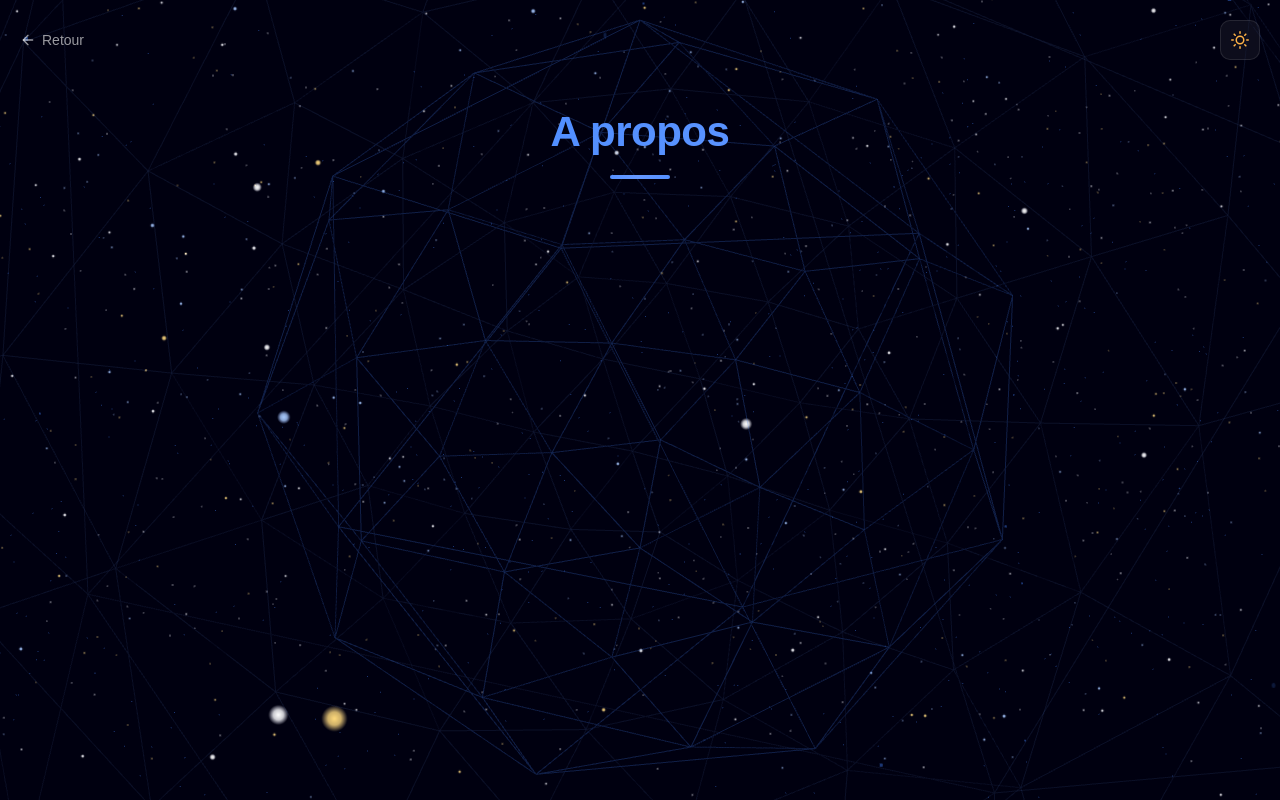
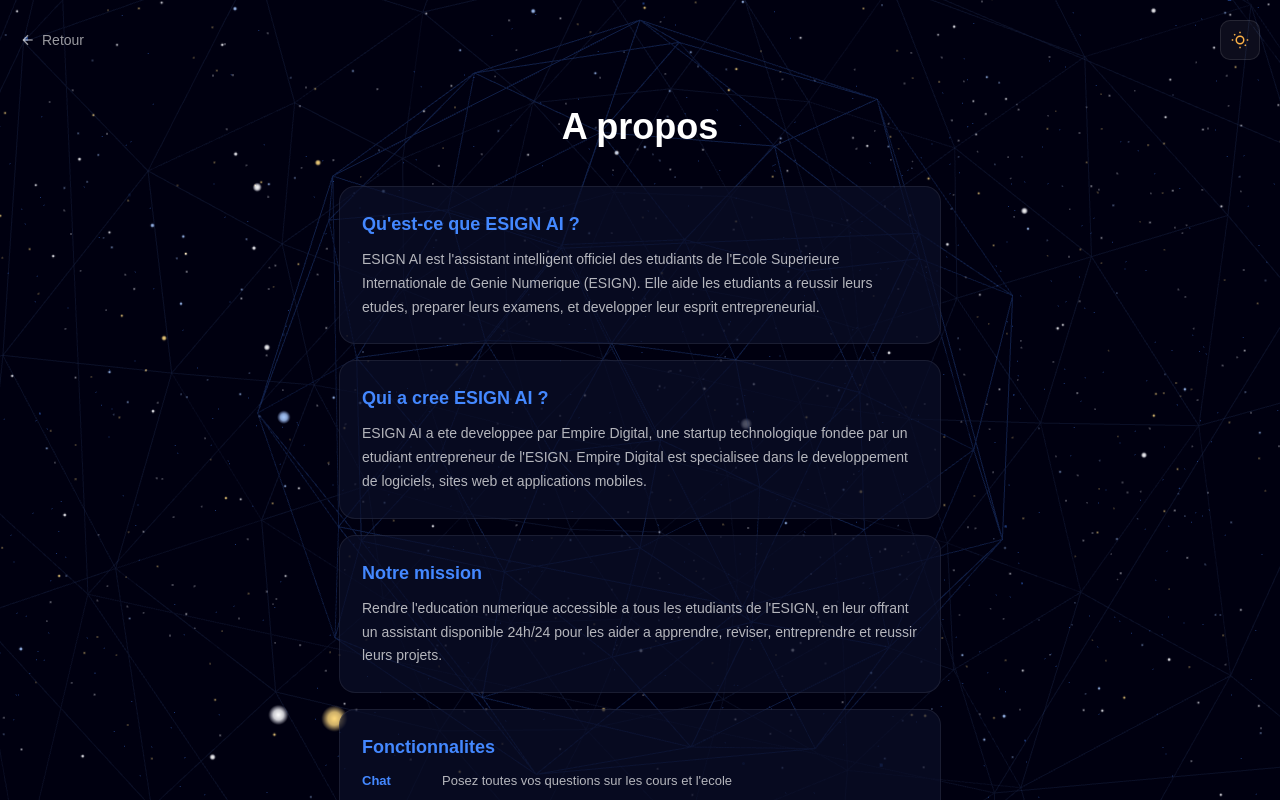
Before and after one commit to warell237/esign-IA, a Next.js app: page /about in a window 1280 px wide. Built offline with nearby package versions, Linux system fonts and the light colour scheme.

Commit message:
Simple about page with animations

```diff
--- a/src/app/about/page.js
+++ b/src/app/about/page.js
@@ -1,6 +1,6 @@
 'use client';
 
-import { useState, useEffect, useRef } from 'react';
+import { useState, useEffect } from 'react';
 import Link from 'next/link';
 import SpaceBackground from '../components/SpaceBackground';
 import { useTheme } from '../providers';
@@ -9,42 +9,20 @@
   const { theme, toggleTheme } = useTheme();
   const [mounted, setMounted] = useState(false);
   const [isMobile, setIsMobile] = useState(false);
-  const [visibleCards, setVisibleCards] = useState([]);
-  const cardsRef = useRef([]);
+  const [visible, setVisible] = useState(false);
 
   useEffect(() => {
     setMounted(true);
     setIsMobile(window.innerWidth < 640);
     const handleResize = () => setIsMobile(window.innerWidth < 640);
     window.addEventListener('resize', handleResize);
-
-    // Animation d'apparition séquentielle des cartes
-    const observer = new IntersectionObserver(
-      (entries) => {
-        entries.forEach((entry) => {
-          if (entry.isIntersecting) {
-            const index = parseInt(entry.target.dataset.index);
-            setVisibleCards((prev) => [...new Set([...prev, index])]);
-          }
-        });
-      },
-      { threshold: 0.2 }
-    );
-
-    cardsRef.current.forEach((card) => {
-      if (card) observer.observe(card);
-    });
-
-    return () => {
-      window.removeEventListener('resize', handleResize);
-      observer.disconnect();
-    };
+    setTimeout(() => setVisible(true), 100);
+    return () => window.removeEventListener('resize', handleResize);
   }, []);
 
   if (!mounted) return null;
 
   const isDark = theme === 'dark';
-
   const textColor = isDark ? 'rgba(255,255,255,0.7)' : 'rgba(0,0,0,0.65)';
   const titleColor = isDark ? 'white' : '#0a1035';
   const cardBg = isDark ? 'rgba(10,15,40,0.7)' : 'rgba(255,255,255,0.7)';
@@ -52,243 +30,96 @@
   const accent = '#4488ff';
 
   const cards = [
-    {
-      icon: (
-        <svg width="28" height="28" viewBox="0 0 24 24" fill="none" stroke={accent} strokeWidth="1.5" strokeLinecap="round" strokeLinejoin="round">
-          <path d="M12 2a10 10 0 1010 10A10 10 0 0012 2z"/>
-          <path d="M12 6v6l4 2"/>
-        </svg>
-      ),
-      title: "Qu'est-ce que ESIGN AI ?",
-      text: "ESIGN AI est l'assistant intelligent officiel des etudiants de l'Ecole Superieure Internationale de Genie Numerique (ESIGN). Elle aide les etudiants a reussir leurs etudes, preparer leurs examens, et developper leur esprit entrepreneurial grace a l'intelligence artificielle.",
-      gradient: 'linear-gradient(135deg, #4488ff20, #3366cc10)',
-    },
-    {
-      icon: (
-        <svg width="28" height="28" viewBox="0 0 24 24" fill="none" stroke={accent} strokeWidth="1.5" strokeLinecap="round" strokeLinejoin="round">
-          <rect x="2" y="7" width="20" height="14" rx="2" ry="2"/>
-          <path d="M16 21V5a2 2 0 00-2-2h-4a2 2 0 00-2 2v16"/>
-        </svg>
-      ),
-      title: 'Qui a cree ESIGN AI ?',
-      text: 'ESIGN AI a ete developpee par Empire Digital, une startup technologique fondee par un etudiant entrepreneur de l\'ESIGN. Empire Digital est specialisee dans le developpement de logiciels, sites web, applications mobiles et solutions numeriques.',
-      gradient: 'linear-gradient(135deg, #00cc8820, #00996610)',
-    },
-    {
-      icon: (
-        <svg width="28" height="28" viewBox="0 0 24 24" fill="none" stroke={accent} strokeWidth="1.5" strokeLinecap="round" strokeLinejoin="round">
-          <circle cx="12" cy="12" r="10"/>
-          <path d="M12 6v6l4 2"/>
-        </svg>
-      ),
-      title: 'Notre mission',
-      text: "Rendre l'education numerique accessible a tous les etudiants de l'ESIGN, en leur offrant un assistant disponible 24h/24 pour les aider a apprendre, reviser, entreprendre et reussir leurs projets.",
-      gradient: 'linear-gradient(135deg, #ffb34720, #ff8c0010)',
-    },
-    {
-      icon: (
-        <svg width="28" height="28" viewBox="0 0 24 24" fill="none" stroke={accent} strokeWidth="1.5" strokeLinecap="round" strokeLinejoin="round">
-          <polygon points="12 2 15.09 8.26 22 9.27 17 14.14 18.18 21.02 12 17.77 5.82 21.02 7 14.14 2 9.27 8.91 8.26 12 2"/>
-        </svg>
-      ),
-      title: 'Fonctionnalites',
-      features: [
+    { title: "Qu'est-ce que ESIGN AI ?", text: "ESIGN AI est l'assistant intelligent officiel des etudiants de l'Ecole Superieure Internationale de Genie Numerique (ESIGN). Elle aide les etudiants a reussir leurs etudes, preparer leurs examens, et developper leur esprit entrepreneurial." },
+    { title: 'Qui a cree ESIGN AI ?', text: "ESIGN AI a ete developpee par Empire Digital, une startup technologique fondee par un etudiant entrepreneur de l'ESIGN. Empire Digital est specialisee dans le developpement de logiciels, sites web et applications mobiles." },
+    { title: 'Notre mission', text: "Rendre l'education numerique accessible a tous les etudiants de l'ESIGN, en leur offrant un assistant disponible 24h/24 pour les aider a apprendre, reviser, entreprendre et reussir leurs projets." },
+  ];
+
+  const features = [
     { label: 'Chat', desc: "Posez toutes vos questions sur les cours et l'ecole" },
     { label: 'Mentor', desc: 'Coaching personnalise pour votre reussite academique' },
     { label: 'Examen', desc: 'Entrainez-vous avec des QCM et exercices' },
-        { label: 'Business', desc: 'Decouvrez comment generer des revenus avec vos competences' },
-        { label: 'Prof', desc: "Accedez aux informations sur l'ecole, les filieres et les profs" },
-      ],
-      gradient: 'linear-gradient(135deg, #ff6b6b20, #ee5a2410)',
-    },
+    { label: 'Business', desc: 'Decouvrez comment generer des revenus' },
+    { label: 'Prof', desc: "Accedez aux informations sur l'ecole et les filieres" },
   ];
 
   return (
-    <main style={{
-      width: '100%', minHeight: '100dvh',
-      background: isDark ? '#000010' : '#f2f5ff',
-      position: 'relative', fontFamily: 'Arial, sans-serif',
-      transition: 'background 0.4s ease',
-      overflow: 'hidden',
-    }}>
+    <main style={{ width: '100%', minHeight: '100dvh', background: isDark ? '#000010' : '#f2f5ff', position: 'relative', fontFamily: 'Arial, sans-serif', overflow: 'hidden' }}>
       <SpaceBackground />
 
-      {/* Particules flottantes */}
+      {/* Particules simples */}
       <div style={{ position: 'absolute', inset: 0, pointerEvents: 'none', zIndex: 0 }}>
-        {[...Array(8)].map((_, i) => (
+        {[...Array(6)].map((_, i) => (
           <div key={i} style={{
-            position: 'absolute',
-            width: 2 + Math.random() * 3,
-            height: 2 + Math.random() * 3,
-            borderRadius: '50%',
-            background: accent,
-            opacity: 0.15,
-            top: `${Math.random() * 100}%`,
-            left: `${Math.random() * 100}%`,
-            animation: `floatParticle ${6 + Math.random() * 8}s ease-in-out infinite`,
-            animationDelay: `${Math.random() * 5}s`,
+            position: 'absolute', width: 3, height: 3, borderRadius: '50%', background: accent,
+            opacity: 0.12, top: `${20 + i * 15}%`, left: `${10 + i * 12}%`,
+            animation: `floatParticle ${5 + i * 2}s ease-in-out infinite`,
           }} />
         ))}
       </div>
 
       {/* Header */}
       <div style={{ position: 'fixed', top: isMobile ? '12px' : '20px', left: isMobile ? '12px' : '20px', right: isMobile ? '12px' : '20px', zIndex: 100, display: 'flex', justifyContent: 'space-between', alignItems: 'center' }}>
-        <Link href="/" style={{ color: isDark ? 'rgba(255,255,255,0.6)' : 'rgba(10,16,53,0.6)', fontSize: 14, textDecoration: 'none', display: 'flex', alignItems: 'center', gap: 6, transition: 'color 0.2s' }}>
-          <svg width="16" height="16" viewBox="0 0 24 24" fill="none" stroke="currentColor" strokeWidth="2" strokeLinecap="round" strokeLinejoin="round"><line x1="19" y1="12" x2="5" y2="12"/><polyline points="12 19 5 12 12 5"/></svg>
+        <Link href="/" style={{ color: isDark ? 'rgba(255,255,255,0.6)' : 'rgba(10,16,53,0.6)', fontSize: 14, textDecoration: 'none', display: 'flex', alignItems: 'center', gap: 6 }}>
+          <svg width="16" height="16" viewBox="0 0 24 24" fill="none" stroke="currentColor" strokeWidth="2"><line x1="19" y1="12" x2="5" y2="12"/><polyline points="12 19 5 12 12 5"/></svg>
           Retour
         </Link>
-        <button onClick={toggleTheme} style={{ width: 40, height: 40, borderRadius: 10, border: `1px solid ${isDark ? 'rgba(255,255,255,0.1)' : 'rgba(0,0,0,0.1)'}`, background: isDark ? 'rgba(255,255,255,0.05)' : 'rgba(0,0,0,0.05)', backdropFilter: 'blur(20px)', cursor: 'pointer', display: 'flex', alignItems: 'center', justifyContent: 'center', transition: 'all 0.3s ease' }}>
+        <button onClick={toggleTheme} style={{ width: 40, height: 40, borderRadius: 10, border: `1px solid ${isDark ? 'rgba(255,255,255,0.1)' : 'rgba(0,0,0,0.1)'}`, background: isDark ? 'rgba(255,255,255,0.05)' : 'rgba(0,0,0,0.05)', cursor: 'pointer', display: 'flex', alignItems: 'center', justifyContent: 'center' }}>
           {isDark ? (
-            <svg width="18" height="18" viewBox="0 0 24 24" fill="none" stroke="#ffb347" strokeWidth="2" strokeLinecap="round" strokeLinejoin="round"><circle cx="12" cy="12" r="5"/><line x1="12" y1="1" x2="12" y2="3"/><line x1="12" y1="21" x2="12" y2="23"/><line x1="4.22" y1="4.22" x2="5.64" y2="5.64"/><line x1="18.36" y1="18.36" x2="19.78" y2="19.78"/><line x1="1" y1="12" x2="3" y2="12"/><line x1="21" y1="12" x2="23" y2="12"/><line x1="4.22" y1="19.78" x2="5.64" y2="18.36"/><line x1="18.36" y1="5.64" x2="19.78" y2="4.22"/></svg>
+            <svg width="18" height="18" viewBox="0 0 24 24" fill="none" stroke="#ffb347" strokeWidth="2"><circle cx="12" cy="12" r="5"/><line x1="12" y1="1" x2="12" y2="3"/><line x1="12" y1="21" x2="12" y2="23"/><line x1="4.22" y1="4.22" x2="5.64" y2="5.64"/><line x1="18.36" y1="18.36" x2="19.78" y2="19.78"/><line x1="1" y1="12" x2="3" y2="12"/><line x1="21" y1="12" x2="23" y2="12"/></svg>
           ) : (
-            <svg width="18" height="18" viewBox="0 0 24 24" fill="none" stroke="#3366cc" strokeWidth="2" strokeLinecap="round" strokeLinejoin="round"><path d="M21 12.79A9 9 0 1111.21 3 7 7 0 0021 12.79z"/></svg>
+            <svg width="18" height="18" viewBox="0 0 24 24" fill="none" stroke="#3366cc" strokeWidth="2"><path d="M21 12.79A9 9 0 1111.21 3 7 7 0 0021 12.79z"/></svg>
           )}
         </button>
       </div>
 
       {/* Contenu */}
-      <div style={{ position: 'relative', zIndex: 10, maxWidth: 720, margin: '0 auto', padding: isMobile ? '80px 16px 40px' : '100px 24px 50px' }}>
+      <div style={{ position: 'relative', zIndex: 10, maxWidth: 650, margin: '0 auto', padding: isMobile ? '80px 16px 40px' : '100px 24px 50px' }}>
 
-        {/* Titre avec animation */}
-        <div style={{ textAlign: 'center', marginBottom: 48, animation: 'fadeSlideDown 0.8s ease' }}>
         <h1 style={{
-            color: titleColor, fontSize: isMobile ? 32 : 42, fontWeight: 800,
-            marginBottom: 12, letterSpacing: '-0.5px',
-            background: 'linear-gradient(135deg, #4488ff, #6699ff)',
-            WebkitBackgroundClip: 'text', WebkitTextFillColor: 'transparent',
+          color: titleColor, fontSize: isMobile ? 28 : 36, fontWeight: 800, textAlign: 'center', marginBottom: 32,
+          opacity: visible ? 1 : 0, transform: visible ? 'translateY(0)' : 'translateY(-10px)',
+          transition: 'all 0.6s ease',
         }}>
           A propos
         </h1>
+
+        {/* Cartes avec animation fade-in */}
+        {cards.map((card, i) => (
+          <div key={i} style={{
+            background: cardBg, border: `1px solid ${cardBorder}`, borderRadius: 16,
+            padding: isMobile ? '20px 16px' : '24px 22px', marginBottom: 16,
+            opacity: visible ? 1 : 0, transform: visible ? 'translateY(0)' : 'translateY(20px)',
+            transition: `all 0.5s ease ${0.2 + i * 0.15}s`,
+          }}>
+            <h2 style={{ color: accent, fontSize: 18, fontWeight: 700, marginBottom: 10 }}>{card.title}</h2>
+            <p style={{ color: textColor, fontSize: 14, lineHeight: 1.7, margin: 0 }}>{card.text}</p>
+          </div>
+        ))}
+
+        {/* Carte Fonctionnalites */}
         <div style={{
-            width: 60, height: 4, borderRadius: 2,
-            background: 'linear-gradient(90deg, #4488ff, #6699ff, #4488ff)',
-            backgroundSize: '200% 100%',
-            animation: 'shimmer 2s ease-in-out infinite',
-            margin: '0 auto',
-          }} />
-        </div>
-
-        {/* Cartes */}
-        <div style={{ display: 'flex', flexDirection: 'column', gap: 20 }}>
-          {cards.map((card, i) => (
-            <div
-              key={i}
-              ref={(el) => (cardsRef.current[i] = el)}
-              data-index={i}
-              style={{
-                background: cardBg,
-                border: `1px solid ${cardBorder}`,
-                borderRadius: 20,
-                padding: isMobile ? '24px 20px' : '30px 28px',
-                backdropFilter: 'blur(20px)',
-                opacity: visibleCards.includes(i) ? 1 : 0,
-                transform: visibleCards.includes(i) ? 'translateY(0) scale(1)' : 'translateY(30px) scale(0.95)',
-                transition: `all 0.6s cubic-bezier(0.16, 1, 0.3, 1) ${i * 0.15}s`,
-                position: 'relative',
-                overflow: 'hidden',
-              }}
-            >
-              {/* Fond gradient animé */}
-              <div style={{
-                position: 'absolute', top: 0, left: 0, right: 0, bottom: 0,
-                background: card.gradient, opacity: visibleCards.includes(i) ? 1 : 0,
-                transition: `opacity 0.8s ease ${i * 0.2}s`,
-                pointerEvents: 'none',
-              }} />
-
-              {/* Barre latérale */}
-              <div style={{
-                position: 'absolute', left: 0, top: '20%', bottom: '20%',
-                width: 3, borderRadius: '0 4px 4px 0',
-                background: accent,
-                transform: visibleCards.includes(i) ? 'scaleY(1)' : 'scaleY(0)',
-                transition: `transform 0.6s ease ${i * 0.2 + 0.3}s`,
-                transformOrigin: 'top',
-              }} />
-
-              <div style={{ position: 'relative', zIndex: 1 }}>
-                {/* Icone + Titre */}
-                <div style={{ display: 'flex', alignItems: 'center', gap: 12, marginBottom: 16 }}>
-                  <div style={{
-                    width: 48, height: 48, borderRadius: 14,
-                    background: `${accent}15`,
-                    display: 'flex', alignItems: 'center', justifyContent: 'center',
-                    flexShrink: 0,
+          background: cardBg, border: `1px solid ${cardBorder}`, borderRadius: 16,
+          padding: isMobile ? '20px 16px' : '24px 22px',
+          opacity: visible ? 1 : 0, transform: visible ? 'translateY(0)' : 'translateY(20px)',
+          transition: `all 0.5s ease ${0.2 + 3 * 0.15}s`,
         }}>
-                    {card.icon}
-                  </div>
-                  <h2 style={{ color: titleColor, fontSize: isMobile ? 18 : 20, fontWeight: 700, margin: 0 }}>
-                    {card.title}
-                  </h2>
-                </div>
-
-                {/* Contenu */}
-                {card.text && (
-                  <p style={{ color: textColor, fontSize: 14, lineHeight: 1.8, margin: 0 }}>
-                    {card.text}
-                  </p>
-                )}
-
-                {/* Features */}
-                {card.features && (
+          <h2 style={{ color: accent, fontSize: 18, fontWeight: 700, marginBottom: 10 }}>Fonctionnalites</h2>
           <div style={{ display: 'flex', flexDirection: 'column', gap: 8 }}>
-                    {card.features.map((f, j) => (
-                      <div
-                        key={j}
-                        style={{
-                          display: 'flex', gap: 12, alignItems: 'flex-start',
-                          padding: '8px 12px', borderRadius: 10,
-                          background: `${accent}08`,
-                          opacity: visibleCards.includes(i) ? 1 : 0,
-                          transform: visibleCards.includes(i) ? 'translateX(0)' : 'translateX(-20px)',
-                          transition: `all 0.4s ease ${i * 0.15 + j * 0.1}s`,
-                        }}
-                      >
-                        <span style={{
-                          color: accent, fontWeight: 700, fontSize: 13,
-                          minWidth: 70, flexShrink: 0,
-                        }}>
-                          {f.label}
-                        </span>
-                        <span style={{ color: textColor, fontSize: 13, lineHeight: 1.6 }}>
-                          {f.desc}
-                        </span>
+            {features.map((f, i) => (
+              <div key={i} style={{ display: 'flex', gap: 10, alignItems: 'baseline' }}>
+                <span style={{ color: accent, fontWeight: 700, fontSize: 13, minWidth: 70 }}>{f.label}</span>
+                <span style={{ color: textColor, fontSize: 13 }}>{f.desc}</span>
               </div>
             ))}
           </div>
-                )}
-              </div>
-            </div>
-          ))}
-        </div>
-
-        {/* Footer */}
-        <div style={{
-          textAlign: 'center', marginTop: 40,
-          opacity: visibleCards.length > 0 ? 1 : 0,
-          transition: 'opacity 0.8s ease 1s',
-        }}>
-          <p style={{ color: isDark ? 'rgba(255,255,255,0.3)' : 'rgba(0,0,0,0.3)', fontSize: 12, marginBottom: 8 }}>
-            ESIGN AI — Developpe par Empire Digital
-          </p>
-          <p style={{ color: isDark ? 'rgba(255,255,255,0.2)' : 'rgba(0,0,0,0.2)', fontSize: 11, margin: 0 }}>
-            Fait avec passion pour les etudiants de l&apos;ESIGN
-          </p>
         </div>
       </div>
 
       <style>{`
-        @keyframes fadeSlideDown {
-          from { opacity: 0; transform: translateY(-20px); }
-          to { opacity: 1; transform: translateY(0); }
-        }
-        @keyframes shimmer {
-          0%, 100% { background-position: 0% 50%; }
-          50% { background-position: 100% 50%; }
-        }
         @keyframes floatParticle {
-          0%, 100% { transform: translateY(0) scale(1); opacity: 0.1; }
-          50% { transform: translateY(-30px) scale(1.5); opacity: 0.25; }
+          0%, 100% { transform: translateY(0); opacity: 0.1; }
+          50% { transform: translateY(-20px); opacity: 0.2; }
         }
       `}</style>
     </main>
```
Lines whose indentation alone changed are shown as unchanged.
